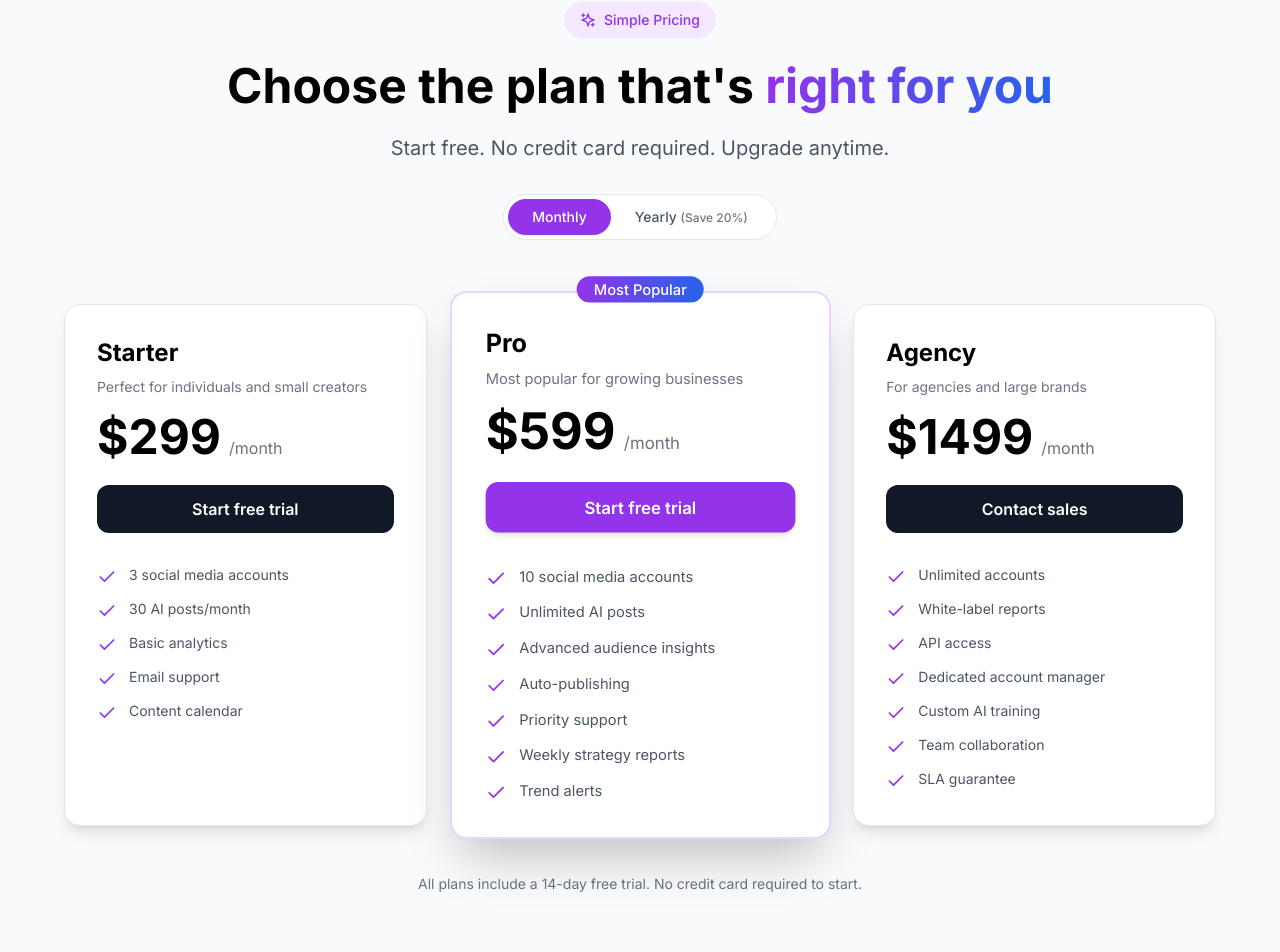
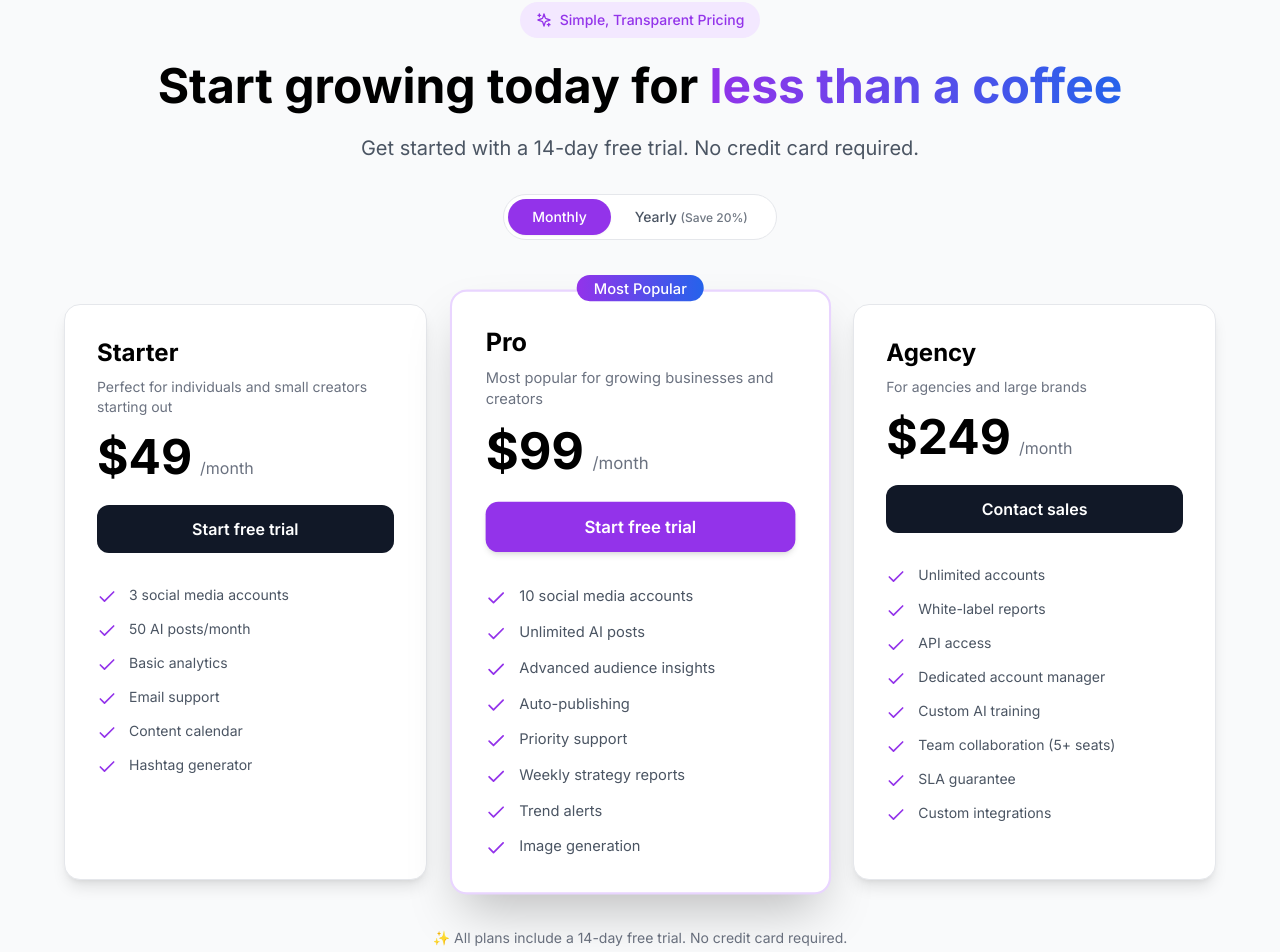
Before and after one commit to u0244058028-beep/Soscial, a Next.js app: page / in a window 1280 px wide. Shown: the part 3520-4472 px from the top of the page. Built offline with nearby package versions, Linux system fonts and the light colour scheme.

Commit message:
Update Pricing.tsx

```diff
--- a/components/landing/Pricing.tsx
+++ b/components/landing/Pricing.tsx
@@ -6,21 +6,22 @@ import { Check, Sparkles } from "lucide-react";
 const plans = [
   {
     name: "Starter",
-    price: 299,
-    description: "Perfect for individuals and small creators",
+    price: 49,
+    description: "Perfect for individuals and small creators starting out",
     features: [
       "3 social media accounts",
-      "30 AI posts/month",
+      "50 AI posts/month",
       "Basic analytics",
       "Email support",
       "Content calendar",
+      "Hashtag generator",
     ],
     cta: "Start free trial",
   },
   {
     name: "Pro",
-    price: 599,
-    description: "Most popular for growing businesses",
+    price: 99,
+    description: "Most popular for growing businesses and creators",
     features: [
       "10 social media accounts",
       "Unlimited AI posts",
@@ -29,13 +30,14 @@ const plans = [
       "Priority support",
       "Weekly strategy reports",
       "Trend alerts",
+      "Image generation",
     ],
     popular: true,
     cta: "Start free trial",
   },
   {
     name: "Agency",
-    price: 1499,
+    price: 249,
     description: "For agencies and large brands",
     features: [
       "Unlimited accounts",
@@ -43,8 +45,9 @@ const plans = [
       "API access",
       "Dedicated account manager",
       "Custom AI training",
-      "Team collaboration",
+      "Team collaboration (5+ seats)",
       "SLA guarantee",
+      "Custom integrations",
     ],
     cta: "Contact sales",
   },
@@ -58,6 +61,11 @@ export function Pricing() {
     return Math.floor(price * 12 * 0.8); // 20% discount for yearly
   };
 
+  const getYearlyPrice = (price: number) => {
+    if (billing === "yearly") return Math.floor(price * 12 * 0.8);
+    return price * 12;
+  };
+
   return (
     <section className="py-24 bg-gray-50" id="pricing">
       <div className="container mx-auto px-4">
@@ -65,17 +73,17 @@ export function Pricing() {
           <div className="inline-flex items-center gap-2 rounded-full bg-purple-100 px-4 py-2 mb-6">
             <Sparkles className="h-4 w-4 text-purple-600" />
             <span className="text-sm font-medium text-purple-600">
-              Simple Pricing
+              Simple, Transparent Pricing
             </span>
           </div>
           <h2 className="text-3xl md:text-5xl font-bold mb-6">
-            Choose the plan that's{" "}
+            Start growing today for{" "}
             <span className="bg-gradient-to-r from-purple-600 to-blue-600 bg-clip-text text-transparent">
-              right for you
+              less than a coffee
             </span>
           </h2>
           <p className="text-xl text-gray-600 max-w-2xl mx-auto">
-            Start free. No credit card required. Upgrade anytime.
+            Get started with a 14-day free trial. No credit card required.
           </p>
 
           {/* Billing toggle */}
@@ -129,6 +137,11 @@ export function Pricing() {
               <div className="mb-6">
                 <span className="text-5xl font-bold">${getPrice(plan.price)}</span>
                 <span className="text-gray-500 ml-2">/{billing === "monthly" ? "month" : "year"}</span>
+                {billing === "yearly" && (
+                  <div className="text-sm text-green-600 mt-1">
+                    Save ${(plan.price * 12) - getYearlyPrice(plan.price)}/year
+                  </div>
+                )}
               </div>
 
               <button
@@ -153,9 +166,14 @@ export function Pricing() {
           ))}
         </div>
 
-        <p className="text-center text-gray-500 text-sm mt-12">
-          All plans include a 14-day free trial. No credit card required to start.
-        </p>
+        <div className="text-center mt-12">
+          <p className="text-gray-500 text-sm mb-2">
+            ✨ All plans include a 14-day free trial. No credit card required.
+          </p>
+          <p className="text-gray-400 text-xs">
+            Need a custom plan? <a href="#" className="text-purple-600 hover:underline">Contact our sales team</a>
+          </p>
+        </div>
       </div>
     </section>
   );
```
